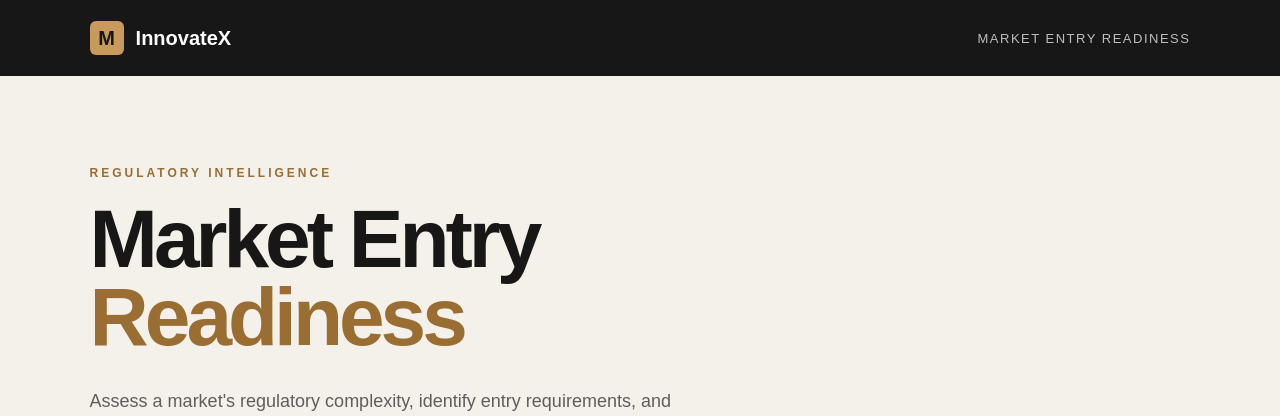
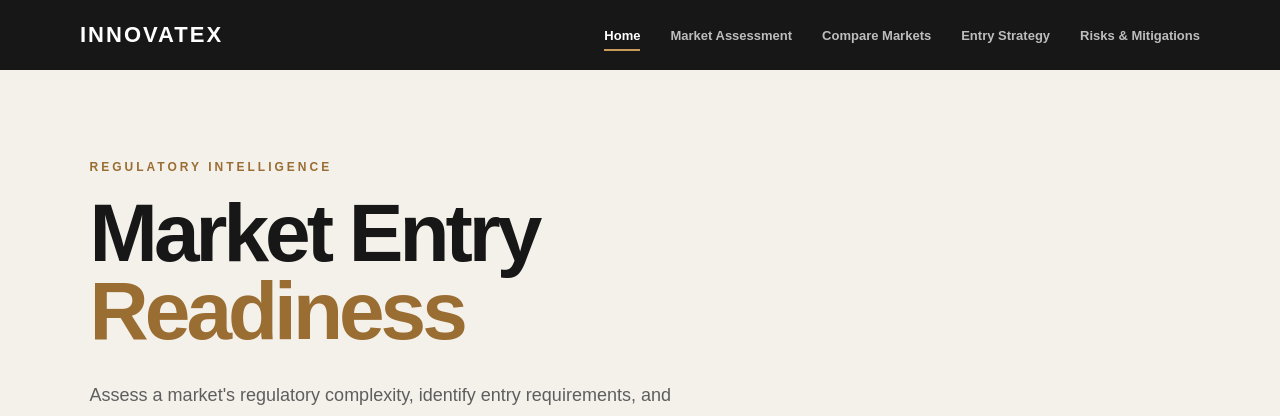
Before and after one commit to minugana07/InnovateX_Marketsphere, a Flask app: page / in a window 1280 px wide. Shown: the top 416 px of the page. Run offline with Flask 3, Linux system fonts and the light colour scheme.

Commit message:
navbar added

```diff
--- a/static/style.css
+++ b/static/style.css
@@ -17,45 +17,73 @@ body {
 ========================= */
 
 .navbar {
-    height: 76px;
-    padding: 0 7%;
+    width: 100%;
+    background: #171717;
+    color: white;
+    position: relative;
+    z-index: 100;
+}
+
+.nav-container {
+    max-width: 1200px;
+    margin: 0 auto;
+
+    padding: 22px 40px;
+
     display: flex;
     align-items: center;
     justify-content: space-between;
+    gap: 40px;
+}
 
-    background: #171717;
+.logo {
+    color: white;
+    text-decoration: none;
+
+    font-size: 22px;
+    font-weight: 800;
+    letter-spacing: 2px;
+
+    white-space: nowrap;
+}
+
+.nav-links {
+    display: flex;
+    align-items: center;
+    gap: 30px;
+}
+
+.nav-link {
+    position: relative;
+
+    color: #bdbdbd;
+    text-decoration: none;
+
+    font-size: 13px;
+    font-weight: 600;
+
+    transition: color 0.2s ease;
+}
+
+.nav-link:hover {
     color: white;
 }
 
-.logo {
-    display: flex;
-    align-items: center;
-    gap: 12px;
-
-    font-size: 20px;
-    font-weight: 700;
+.nav-link.active {
+    color: white;
 }
 
-.logo-mark {
-    width: 34px;
-    height: 34px;
+.nav-link.active::after {
+    content: "";
 
-    display: flex;
-    align-items: center;
-    justify-content: center;
+    position: absolute;
+    left: 0;
+    right: 0;
+    bottom: -8px;
+
+    height: 2px;
 
     background: #c89b5c;
-    color: #171717;
-
-    font-weight: 800;
-    border-radius: 6px;
-}
-
-.nav-label {
-    font-size: 13px;
-    letter-spacing: 1.5px;
-    text-transform: uppercase;
-    color: #bdbdbd;
 }
 
 
@@ -541,3 +569,34 @@ footer {
         margin-left: 43px;
     }
 }
+
+@media (max-width: 900px) {
+
+    .nav-container {
+        padding: 20px 25px;
+    }
+
+    .nav-links {
+        gap: 18px;
+    }
+
+    .nav-link {
+        font-size: 12px;
+    }
+}
+
+
+@media (max-width: 700px) {
+
+    .nav-container {
+        flex-direction: column;
+        align-items: flex-start;
+        gap: 18px;
+    }
+
+    .nav-links {
+        width: 100%;
+        flex-wrap: wrap;
+        gap: 15px 20px;
+    }
+}
--- a/templates/index.html
+++ b/templates/index.html
@@ -12,16 +12,41 @@
 
 <body>
 
-    <header class="navbar">
-        <div class="logo">
-            <span class="logo-mark">M</span>
-            <span>InnovateX</span>
+    <nav class="navbar">
+
+        <div class="nav-container">
+
+            <a href="/" class="logo">
+                INNOVATEX
+            </a>
+
+            <div class="nav-links">
+
+                <a href="/" class="nav-link active">
+                    Home
+                </a>
+
+                <a href="/assessment" class="nav-link">
+                    Market Assessment
+                </a>
+
+                <a href="/comparison" class="nav-link">
+                    Compare Markets
+                </a>
+
+                <a href="/strategy" class="nav-link">
+                    Entry Strategy
+                </a>
+
+                <a href="/risks" class="nav-link">
+                    Risks & Mitigations
+                </a>
+
+            </div>
+
         </div>
 
-        <div class="nav-label">
-            Market Entry Readiness
-        </div>
-    </header>
+    </nav>
 
 
     <main class="main-container">
```
Also changed, not shown: templates/comparison.html (+36 -0 lines), templates/risk.html (deleted, +0 -19 lines), templates/risks.html (added, +55 -0 lines), templates/strategy.html (+36 -0 lines).
